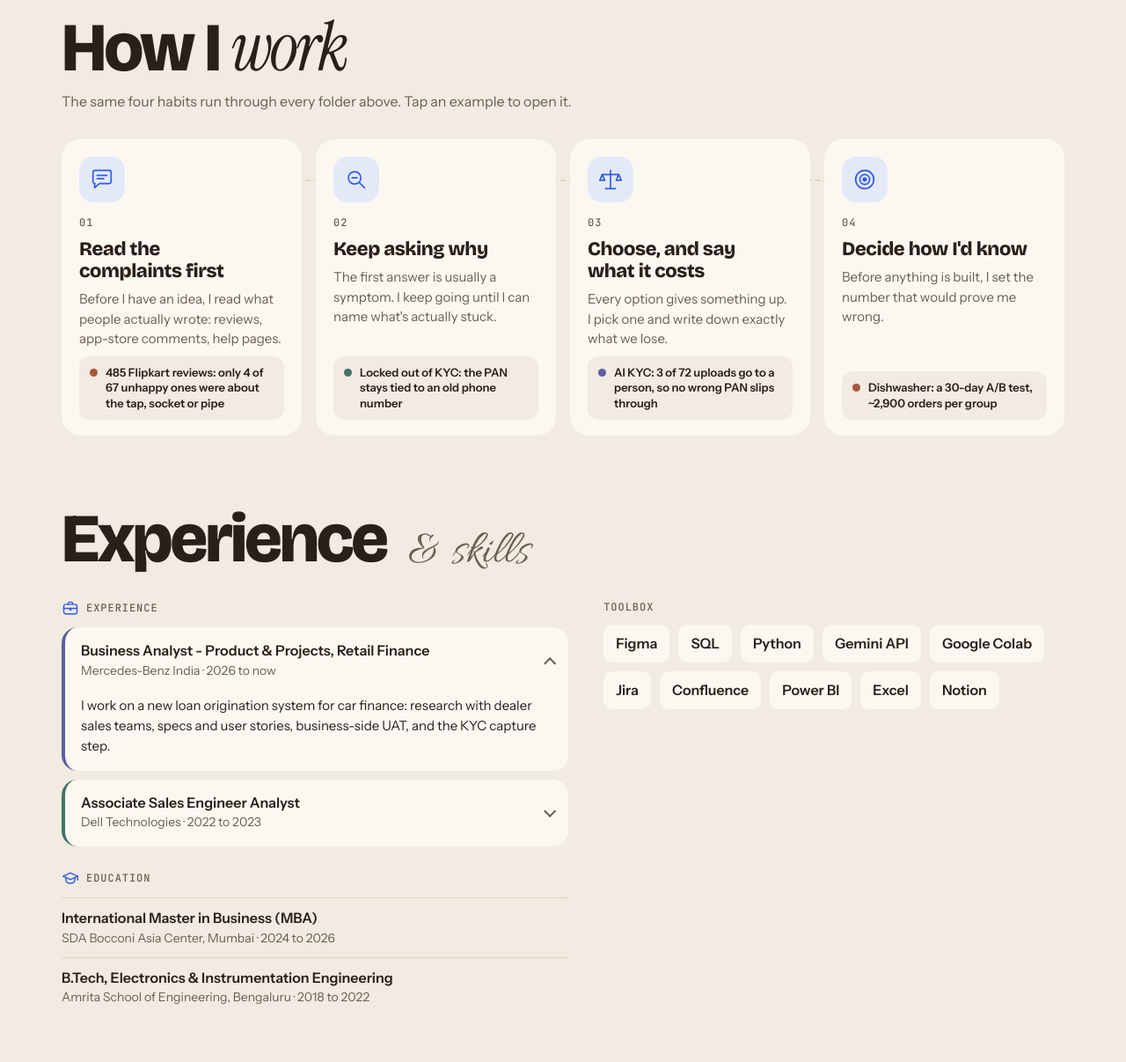
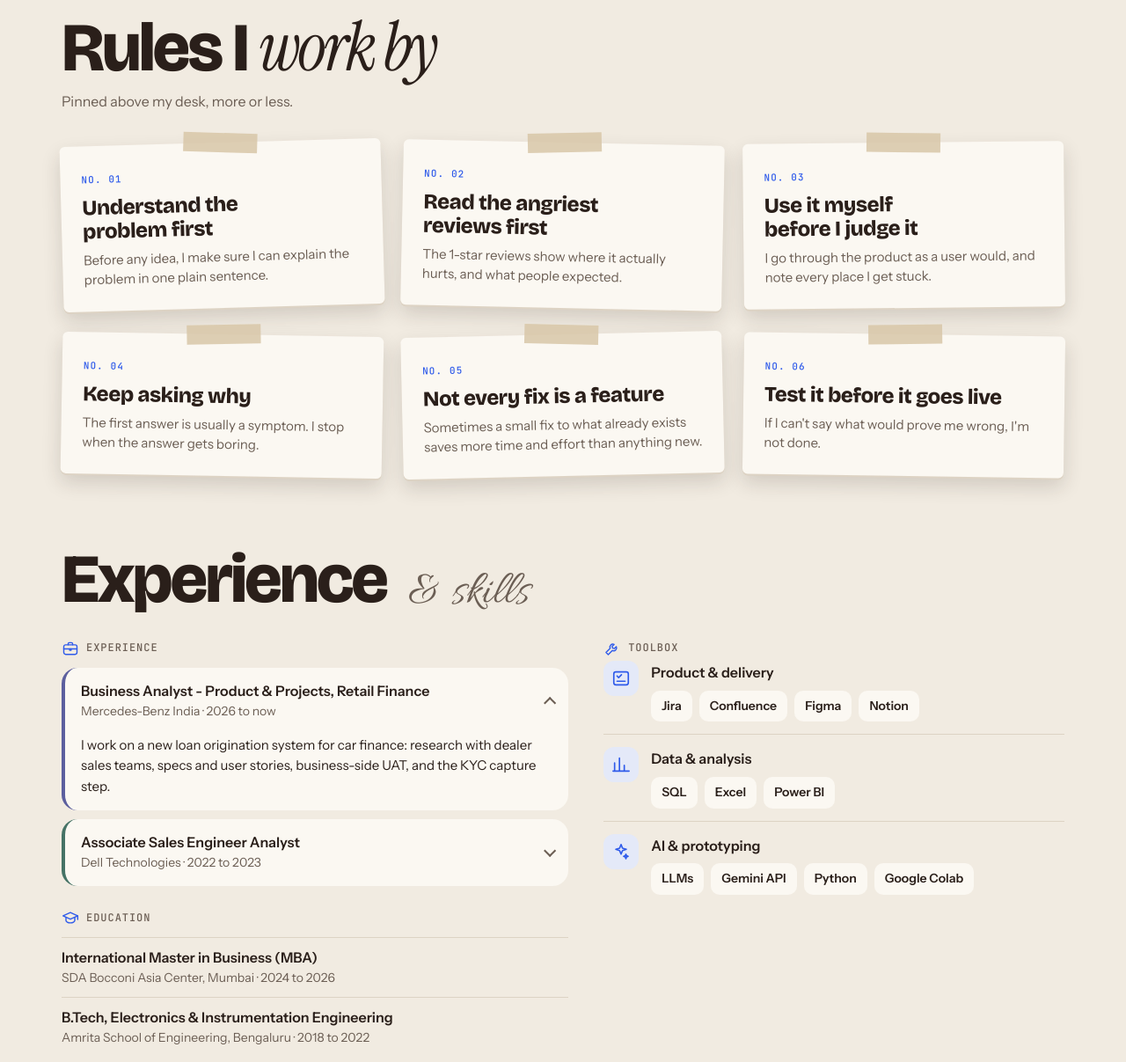
Before and after one commit to sreelakshmiprakash13/sreelakshmiprakash13.github.io, a plain HTML site: page index.html in a window 1280 px wide. Shown: the part 3008-4215 px from the top of the page at 88% size. Drawn offline with nearby package versions, Linux system fonts and the light colour scheme.

Commit message:
Replace How I work with Rules I work by; regroup Toolbox
Six taped index cards with Sree's working rules, and a lighter Toolbox
in three groups (Product & delivery, Data & analysis, AI & prototyping).

Co-Authored-By: Claude Opus 5.5 <noreply@anthropic.com>
Claude-Session: https://claude.ai/code/session_01HJ1L6hn1wRexeCKWc1Bpo5

```diff
--- a/index.html
+++ b/index.html
@@ -151,29 +151,17 @@ h2 .s{font-family:var(--sig);font-weight:400;letter-spacing:0;color:var(--muted)
 @media (prefers-reduced-motion:no-preference){.pile img{transition:transform .25s}.pile img:hover{transform:rotate(0) translateY(-14px) scale(1.06);z-index:3}}
 
 /* HOW */
-.steps{list-style:none;margin:30px 0 0;padding:0;display:grid;grid-template-columns:repeat(4,minmax(0,1fr));gap:16px;position:relative}
-.steps::before{content:"";position:absolute;left:6%;right:6%;top:46px;border-top:2px dashed var(--line);z-index:0}
-.step{position:relative;z-index:1;background:var(--paper);border-radius:22px;padding:20px 20px 18px;display:flex;flex-direction:column;gap:8px;min-width:0}
-.ico{width:52px;height:52px;border-radius:16px;background:var(--accent-soft);display:grid;place-items:center}
-.ico svg{width:30px;height:30px;fill:none;stroke:var(--accent);stroke-width:1.8;stroke-linecap:round;stroke-linejoin:round;overflow:visible}
-.ico .a4{fill:var(--accent)}
-.num{font-family:var(--mono);font-size:12px;letter-spacing:.08em;color:var(--muted);margin-top:6px}
-.step h3{font-family:var(--display);font-weight:800;font-size:clamp(19px,1.8vw,22px);line-height:1.15;letter-spacing:-.02em;margin:0;text-wrap:balance}
-.step p{margin:0;color:var(--muted);font-size:15px;line-height:1.5}
-.eg{appearance:none;margin-top:auto;cursor:pointer;text-align:left;font:600 13px/1.35 var(--body);color:var(--ink);background:var(--bg);border:0;border-radius:12px;padding:10px 12px;display:flex;gap:9px;align-items:flex-start}
-.eg i{flex:none;width:9px;height:9px;border-radius:50%;background:var(--p);margin-top:4px}
-.eg:hover{outline:2px solid var(--p)}
-@media (prefers-reduced-motion:no-preference){
-  .step{transition:transform .3s cubic-bezier(.2,.8,.2,1),box-shadow .3s}
-  .step:hover{transform:translateY(-4px);box-shadow:0 14px 28px var(--shadow)}
-  .ico g,.ico path,.ico circle{transition:transform .45s cubic-bezier(.3,1.6,.5,1);transform-box:fill-box;transform-origin:center}
-  .step:hover .a1{transform:rotate(-6deg) scale(1.05)}
-  .step:hover .a2{transform:translate(2px,-2px) rotate(-12deg)}
-  .step:hover .a3{transform:rotate(-12deg)}
-  .step:hover .a4{transform:scale(2.2)}
-}
-@media (max-width:900px){.steps{grid-template-columns:repeat(2,minmax(0,1fr))}.steps::before{display:none}}
-@media (max-width:560px){.steps{grid-template-columns:minmax(0,1fr)}.step{display:grid;grid-template-columns:52px minmax(0,1fr);column-gap:14px;row-gap:6px}.step>*:not(.ico){grid-column:2}.ico{grid-row:1/span 4}.num{margin-top:0}}
+.rules{list-style:none;margin:34px 0 0;padding:0;display:grid;grid-template-columns:repeat(3,minmax(0,1fr));gap:30px 22px}
+.rule{position:relative;background:var(--paper);border-radius:6px;padding:30px 24px 24px;box-shadow:0 2px 0 var(--line),0 10px 22px var(--shadow);min-width:0;transform:rotate(var(--r,0deg))}
+.rule:nth-child(1){--r:-1.6deg}.rule:nth-child(2){--r:1.2deg}.rule:nth-child(3){--r:-.6deg}
+.rule:nth-child(4){--r:1deg}.rule:nth-child(5){--r:-1.3deg}.rule:nth-child(6){--r:.8deg}
+.rule::before{content:"";position:absolute;top:-11px;left:50%;width:84px;height:22px;margin-left:-42px;background:var(--tape);opacity:.85;transform:rotate(calc(var(--r,0deg) * -2))}
+.rule .no{display:block;font-family:var(--mono);font-size:11px;letter-spacing:.1em;text-transform:uppercase;color:var(--accent);margin-bottom:10px}
+.rule h3{font-family:var(--display);font-weight:800;font-size:clamp(20px,2vw,24px);line-height:1.12;letter-spacing:-.02em;margin:0 0 8px;text-wrap:balance}
+.rule p{margin:0;color:var(--muted);font-size:15px;line-height:1.5}
+@media (prefers-reduced-motion:no-preference){.rule{transition:transform .35s cubic-bezier(.2,.8,.2,1),box-shadow .35s}.rule:hover{transform:rotate(0) translateY(-4px);box-shadow:0 2px 0 var(--line),0 18px 32px var(--shadow)}}
+@media (max-width:860px){.rules{grid-template-columns:repeat(2,minmax(0,1fr))}}
+@media (max-width:520px){.rules{grid-template-columns:minmax(0,1fr);gap:26px}}
 
 /* ABOUT */
 .about{display:grid;grid-template-columns:minmax(0,1.1fr) minmax(0,1fr);gap:40px;margin-top:26px}
@@ -196,8 +184,14 @@ h2 .s{font-family:var(--sig);font-weight:400;letter-spacing:0;color:var(--muted)
 .edu{display:grid;gap:10px}
 .edu div{border-top:1px solid var(--line);padding-top:10px}
 .edu b{display:block}.edu span{color:var(--muted);font-size:14px}
-.tools{display:flex;flex-wrap:wrap;gap:10px;align-content:flex-start}
-.tool{background:var(--paper);border-radius:10px;padding:9px 14px;font-weight:600}
+.tb{min-width:0}
+.trow{display:grid;grid-template-columns:40px minmax(0,1fr);gap:14px;align-items:start;padding:14px 0;border-top:1px solid var(--line)}
+.trow:first-of-type{border-top:0;padding-top:4px}
+.trow b{display:block;font-weight:600;margin:1px 0 8px}
+.gi{width:40px;height:40px;border-radius:12px;background:var(--accent-soft);display:grid;place-items:center}
+.gi svg{width:22px;height:22px;fill:none;stroke:var(--accent);stroke-width:1.8;stroke-linecap:round;stroke-linejoin:round}
+.chips{display:flex;flex-wrap:wrap;gap:8px}
+.chips span{background:var(--paper);border-radius:10px;padding:7px 12px;font-size:14px;font-weight:600}
 @media (max-width:760px){.about{grid-template-columns:minmax(0,1fr)}}
 
 /* CONTACT */
@@ -217,7 +211,7 @@ h2 .s{font-family:var(--sig);font-weight:400;letter-spacing:0;color:var(--muted)
 @media (prefers-reduced-motion:no-preference){
   html{scroll-behavior:smooth}
   .cta:hover,.links a:hover,.btn:hover{transform:translateY(-2px)}
-  .cta:active,.links a:active,.btn:active,.eg:active,.fold:active .icon{transform:scale(.97)}
+  .cta:active,.links a:active,.btn:active,.fold:active .icon{transform:scale(.97)}
   .signame{animation:write 1.6s cubic-bezier(.5,.1,.3,1) .25s both}
   @keyframes write{from{clip-path:inset(-20% 100% -40% 0)}to{clip-path:inset(-20% -5% -40% 0)}}
 }
@@ -388,37 +382,15 @@ footer{padding-top:26px;color:var(--muted);font-size:13px;display:flex;justify-c
 </section>
 
 <section id="how">
-  <h2>How I <em>work</em></h2>
-  <p class="sub">The same four habits run through every folder above. Tap an example to open it.</p>
-  <ol class="steps">
-    <li class="step">
-      <span class="ico" aria-hidden="true"><svg viewBox="0 0 32 32"><path class="a1" d="M5 7.5A2.5 2.5 0 0 1 7.5 5h17A2.5 2.5 0 0 1 27 7.5v11a2.5 2.5 0 0 1-2.5 2.5H13l-6 5v-5h0.5A2.5 2.5 0 0 1 5 18.5z"/><path d="M10 11h12M10 15h8"/></svg></span>
-      <span class="num">01</span>
-      <h3>Read the complaints first</h3>
-      <p>Before I have an idea, I read what people actually wrote: reviews, app-store comments, help pages.</p>
-      <button class="eg" type="button" data-open="p3" style="--p:var(--orange)"><i></i>485 Flipkart reviews: only 4 of 67 unhappy ones were about the tap, socket or pipe</button>
-    </li>
-    <li class="step">
-      <span class="ico" aria-hidden="true"><svg viewBox="0 0 32 32"><g class="a2"><circle cx="14" cy="14" r="7.5"/><path d="M19.5 19.5 26 26"/></g><path d="M11 14h6"/></svg></span>
-      <span class="num">02</span>
-      <h3>Keep asking why</h3>
-      <p>The first answer is usually a symptom. I keep going until I can name what's actually stuck.</p>
-      <button class="eg" type="button" data-open="p2" style="--p:var(--teal)"><i></i>Locked out of KYC: the PAN stays tied to an old phone number</button>
-    </li>
-    <li class="step">
-      <span class="ico" aria-hidden="true"><svg viewBox="0 0 32 32"><path d="M16 5v22M10 27h12"/><g class="a3"><path d="M6 10h20"/><path d="M6 10 3 17h6zM26 10l-3 7h6z"/></g></svg></span>
-      <span class="num">03</span>
-      <h3>Choose, and say what it costs</h3>
-      <p>Every option gives something up. I pick one and write down exactly what we lose.</p>
-      <button class="eg" type="button" data-open="p1" style="--p:var(--indigo)"><i></i>AI KYC: 3 of 72 uploads go to a person, so no wrong PAN slips through</button>
-    </li>
-    <li class="step">
-      <span class="ico" aria-hidden="true"><svg viewBox="0 0 32 32"><circle cx="16" cy="16" r="11"/><circle cx="16" cy="16" r="6"/><circle class="a4" cx="16" cy="16" r="1.8"/></svg></span>
-      <span class="num">04</span>
-      <h3>Decide how I'd know</h3>
-      <p>Before anything is built, I set the number that would prove me wrong.</p>
-      <button class="eg" type="button" data-open="p3" style="--p:var(--orange)"><i></i>Dishwasher: a 30-day A/B test, ~2,900 orders per group</button>
-    </li>
+  <h2>Rules I <em>work by</em></h2>
+  <p class="sub">Pinned above my desk, more or less.</p>
+  <ol class="rules">
+    <li class="rule"><span class="no">No. 01</span><h3>Understand the problem first</h3><p>Before any idea, I make sure I can explain the problem in one plain sentence.</p></li>
+    <li class="rule"><span class="no">No. 02</span><h3>Read the angriest reviews first</h3><p>The 1-star reviews show where it actually hurts, and what people expected.</p></li>
+    <li class="rule"><span class="no">No. 03</span><h3>Use it myself before I judge it</h3><p>I go through the product as a user would, and note every place I get stuck.</p></li>
+    <li class="rule"><span class="no">No. 04</span><h3>Keep asking why</h3><p>The first answer is usually a symptom. I stop when the answer gets boring.</p></li>
+    <li class="rule"><span class="no">No. 05</span><h3>Not every fix is a feature</h3><p>Sometimes a small fix to what already exists saves more time and effort than anything new.</p></li>
+    <li class="rule"><span class="no">No. 06</span><h3>Test it before it goes live</h3><p>If I can't say what would prove me wrong, I'm not done.</p></li>
   </ol>
 </section>
 
@@ -443,9 +415,11 @@ footer{padding-top:26px;color:var(--muted);font-size:13px;display:flex;justify-c
         <div><b>B.Tech, Electronics &amp; Instrumentation Engineering</b><span>Amrita School of Engineering, Bengaluru · 2018 to 2022</span></div>
       </div>
     </div>
-    <div>
-      <span class="mono" style="display:block;color:var(--muted);margin-bottom:10px">Toolbox</span>
-      <div class="tools"><span class="tool">Figma</span><span class="tool">SQL</span><span class="tool">Python</span><span class="tool">Gemini API</span><span class="tool">Google Colab</span><span class="tool">Jira</span><span class="tool">Confluence</span><span class="tool">Power BI</span><span class="tool">Excel</span><span class="tool">Notion</span></div>
+    <div class="tb">
+      <span class="mono cvl"><svg class="ci" viewBox="0 0 24 24" aria-hidden="true"><path d="M14.5 6.5a4 4 0 0 0-5.3 5.3L3.5 17.5l3 3 5.7-5.7a4 4 0 0 0 5.3-5.3l-2.6 2.6-2.4-.6-.6-2.4z"/></svg>Toolbox</span>
+      <div class="trow"><span class="gi" aria-hidden="true"><svg viewBox="0 0 24 24"><rect x="3" y="4" width="18" height="16" rx="2.5"/><path d="M7 9l2 2 3.5-3.5M7 15.5h10"/></svg></span><div><b>Product &amp; delivery</b><div class="chips"><span>Jira</span><span>Confluence</span><span>Figma</span><span>Notion</span></div></div></div>
+      <div class="trow"><span class="gi" aria-hidden="true"><svg viewBox="0 0 24 24"><path d="M4 20V10M10 20V4M16 20v-7M22 20H2"/></svg></span><div><b>Data &amp; analysis</b><div class="chips"><span>SQL</span><span>Excel</span><span>Power BI</span></div></div></div>
+      <div class="trow"><span class="gi" aria-hidden="true"><svg viewBox="0 0 24 24"><path d="M12 3l1.8 4.6L18.5 9l-4.7 1.6L12 15l-1.8-4.4L5.5 9l4.7-1.4z"/><path d="M18 15l.8 2 2 .8-2 .8-.8 2-.8-2-2-.8 2-.8z"/></svg></span><div><b>AI &amp; prototyping</b><div class="chips"><span>LLMs</span><span>Gemini API</span><span>Python</span><span>Google Colab</span></div></div></div>
     </div>
   </div>
 </section>
@@ -478,12 +452,6 @@ folds.forEach(function(f){
     });
   });
 });
-document.querySelectorAll('.eg').forEach(function(b){
-  b.addEventListener('click',function(){
-    var f=document.querySelector('.fold[data-board="'+b.dataset.open+'"]');
-    if(f){f.click();document.getElementById('work').scrollIntoView({block:'start'});}
-  });
-});
 document.getElementById('copy').addEventListener('click',function(){
   var btn=this,t=document.getElementById('mail').textContent;
   function done(){btn.textContent='Copied';setTimeout(function(){btn.textContent='Copy email'},1500)}
```
